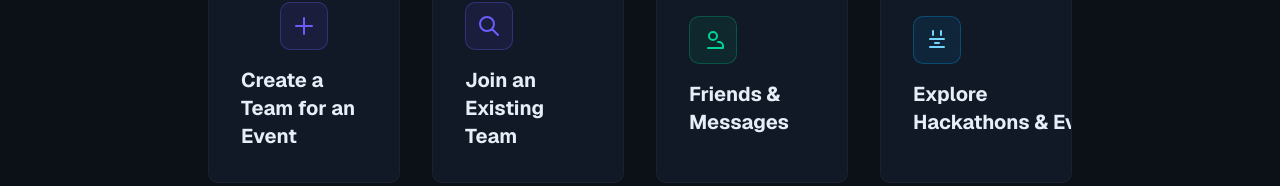
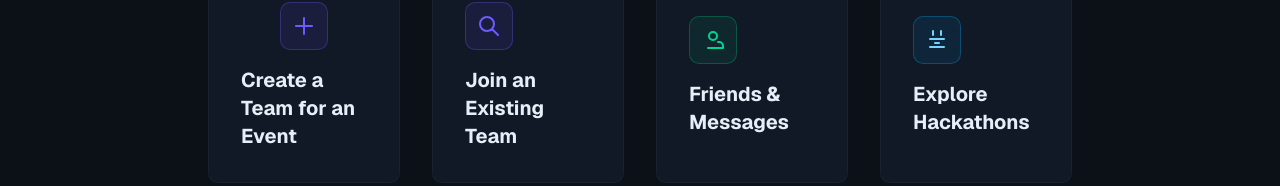
Before and after one commit to R-Nikhil-Ganesh/gittogether-frontend, a Next.js app: page /dashboard in a window 1280 px wide. Shown: the part 474-660 px from the top of the page. Built offline with nearby package versions, Linux system fonts and the light colour scheme; no server answers; sample sign-in values are in the browser's storage.

Commit message:
minor button correction

```diff
--- a/components/dashboard-page.tsx
+++ b/components/dashboard-page.tsx
@@ -190,7 +190,7 @@ export default function DashboardPage({
                     </svg>
                   </div>
                   <div>
-                    <h3 className="text-lg sm:text-xl font-bold text-foreground group-hover:text-sky-300 transition">Explore Hackathons & Events</h3>
+                    <h3 className="text-lg sm:text-xl font-bold text-foreground group-hover:text-sky-300 transition">Explore Hackathons</h3>
                   </div>
                 </div>
               </button>
```
